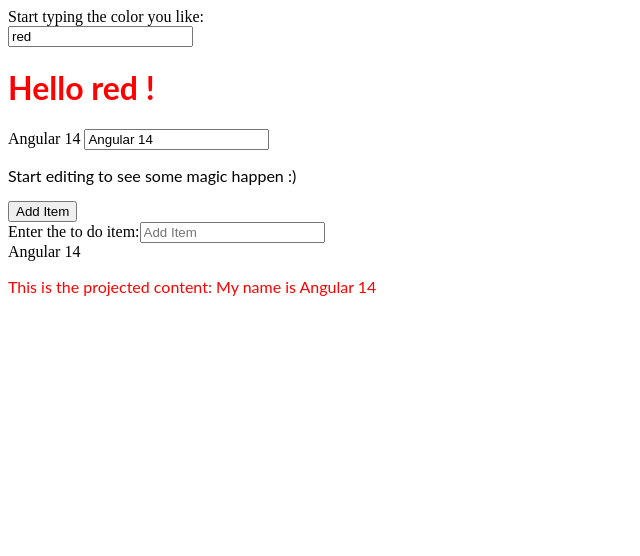
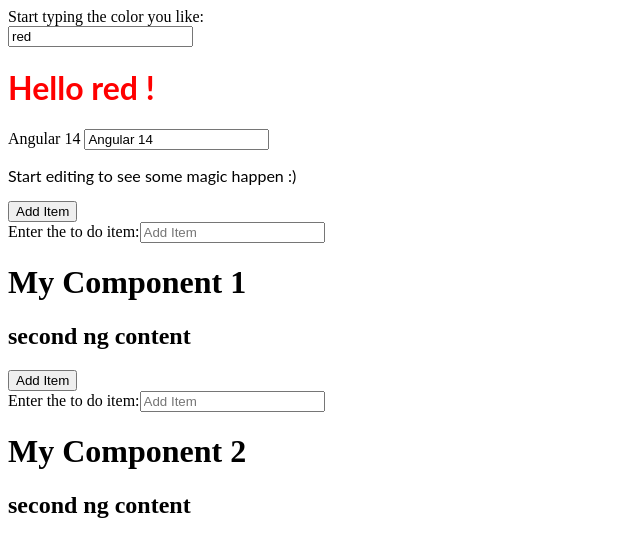
Before and after one commit to Namrata-N-S/pipes-example-1-ismdb9, an Angular app: page / in a window 1280 px wide. Shown: the top 556 px of the page, without its empty margins (0-640 px from the left). Built offline with nearby package versions, Linux system fonts and the light colour scheme.

Commit message:
2 files modified

```diff
--- a/src/app/app.component.html
+++ b/src/app/app.component.html
@@ -1,10 +1,15 @@
 <hello name="{{ name }}"></hello>
-{{name}}
+{{ name }}
 <input type="text" [(ngModel)]="name" />
-<p>
-  Start editing to see some magic happen :)
-</p>
+<p>Start editing to see some magic happen :)</p>
 
-<app-make-list [myName]="name" (newItemAdded)="displayNew($event) ">
-  <p class="red">This is the projected content: My name is {{name}}</p>
+<app-make-list [myName]="name" (newItemAdded)="displayNew($event)">
+  <h1 class="first">My Component 1</h1>
+  <h2 class="second">second ng content</h2>
+  <p class="red">This is the projected content: My name is {{ name }}</p>
 </app-make-list>
+
+<app-make-list
+  ><h1 class="first">My Component 2</h1>
+  <h2 class="first">second ng content</h2></app-make-list
+>
--- a/src/app/make-list/make-list.component.html
+++ b/src/app/make-list/make-list.component.html
@@ -7,22 +7,20 @@
   id="add-item"
   [(ngModel)]="newItem"
   #itemToadd
-  value="{{newItem}}"
+  value="{{ newItem }}"
 />
-
+<ng-content select=".first"></ng-content>
 <div *ngIf="addItem">
   <div
-    *ngFor="let item of addItem;let indexOfelement=index;"
+    *ngFor="let item of addItem; let indexOfelement = index"
     class="new-item"
     #addedItem
   >
-    {{item}}
+    {{ item }}
     <button class="delete" (click)="addedItem.classList.toggle('strike')">
       X
     </button>
   </div>
 </div>
 
-{{myName}}
-
-<ng-content></ng-content>
+<ng-content select=".second"></ng-content>
```
